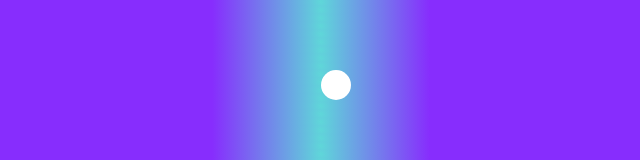
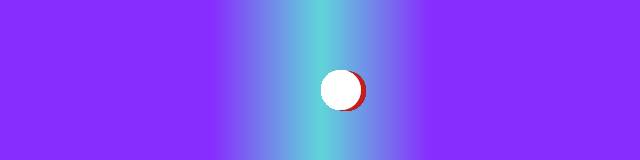
Before and after one commit to benetesla/CSS_ANIMATIONS_PROJECTS, a plain HTML site: page Animation01/index.html in a window 1280 px wide. Shown: the part 330-490 px from the top of the page, without its empty margins (319-959 px from the left). Drawn offline with Linux system fonts and the light colour scheme.

Commit message:
Finish first animation

```diff
--- a/Animation01/index.html
+++ b/Animation01/index.html
@@ -19,12 +19,13 @@
         }
 
         .circle {
-            width: 30px;
-            height: 30px;
+            width: 40px;
+            height: 40px;
             background: white;
             border-radius: 50%;
             position: absolute;
             animation: anime 5s ease-in-out infinite;
+            box-shadow: 5px 1px 0px 0px rgba(197, 28, 28, 0.5);
         }
         @keyframes anime{
             0%{
@@ -39,6 +40,10 @@
                 transform-origin: 400% 50%;
                 transform: rotate(0deg);
             }
+            100%{
+                transform-origin: 400% 50%;
+                transform: rotate(360deg);
+            }
         }
     </style>
 </head>
@@ -46,6 +51,25 @@
 <body>
     <div class="container">
         <div class="circle"></div>
+        <div class="circle"></div>
+        <div class="circle"></div>
+        <div class="circle"></div>
+        <div class="circle"></div>
+        <div class="circle"></div>
+        <div class="circle"></div>
+        <div class="circle"></div>
+        <div class="circle"></div>
+        <div class="circle"></div>
+        <div class="circle"></div>
+        <div class="circle"></div>
+        <div class="circle"></div>
+        <div class="circle"></div>
+        <div class="circle"></div>
+        <div class="circle"></div>
+        <div class="circle"></div>
+        <div class="circle"></div>
+        <div class="circle"></div>
+
     </div>
 </body>
 
```
